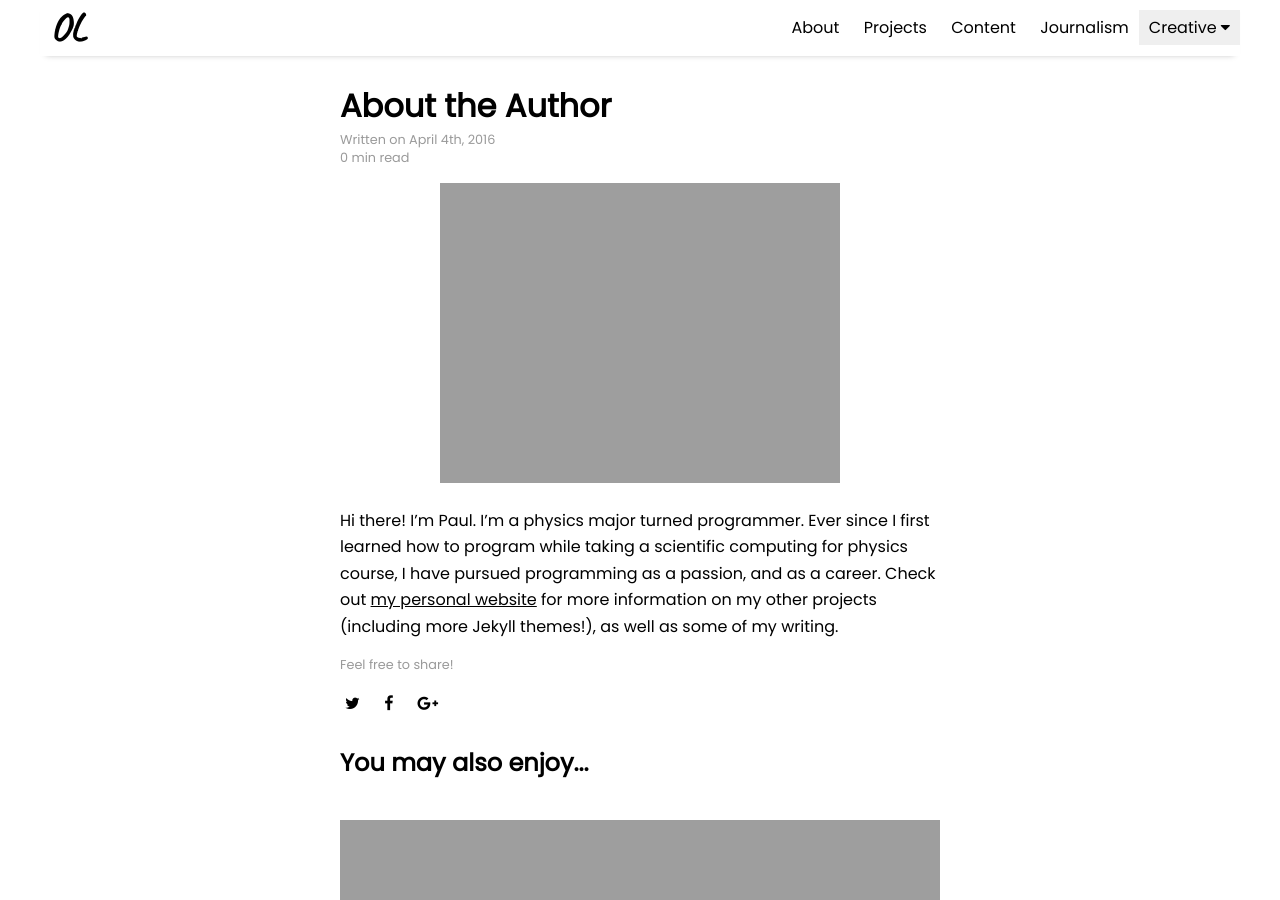
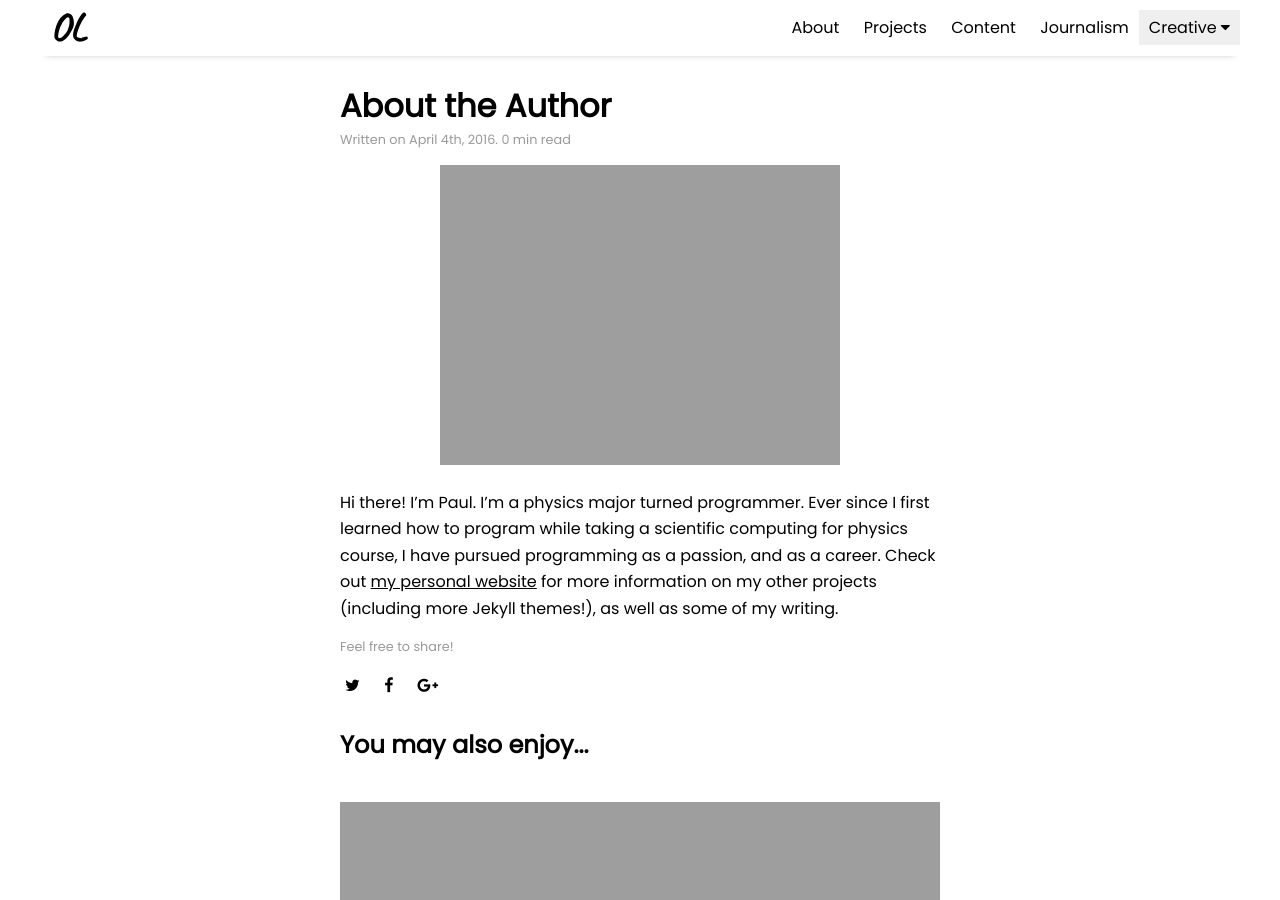
Before and after one commit to ollylawson/ollylawson.github.io, a Jekyll site: the page built from _posts/2016-04-04-about-the-author.md, in a window 1280 px wide and 900 px high. Built offline with Jekyll 4.4.1, drawn with Linux system fonts in a browser that asks for light colours; nearby versions of some CDN libraries.

Commit message:
read time

```diff
--- a/_layouts/post.html
+++ b/_layouts/post.html
@@ -16,8 +16,7 @@ layout: default
       {% when '2' or '22' %}{{ d }}nd
       {% when '3' or '23' %}{{ d }}rd
       {% else %}{{ d }}th{% endcase %},
-    {{ page.date | date: "%Y" }}
-    <br>
+    {{ page.date | date: "%Y" }}.
     {% capture read_time %}
     {{ page.content | number_of_words | divided_by: 180 }}
     {% endcapture %}
```
